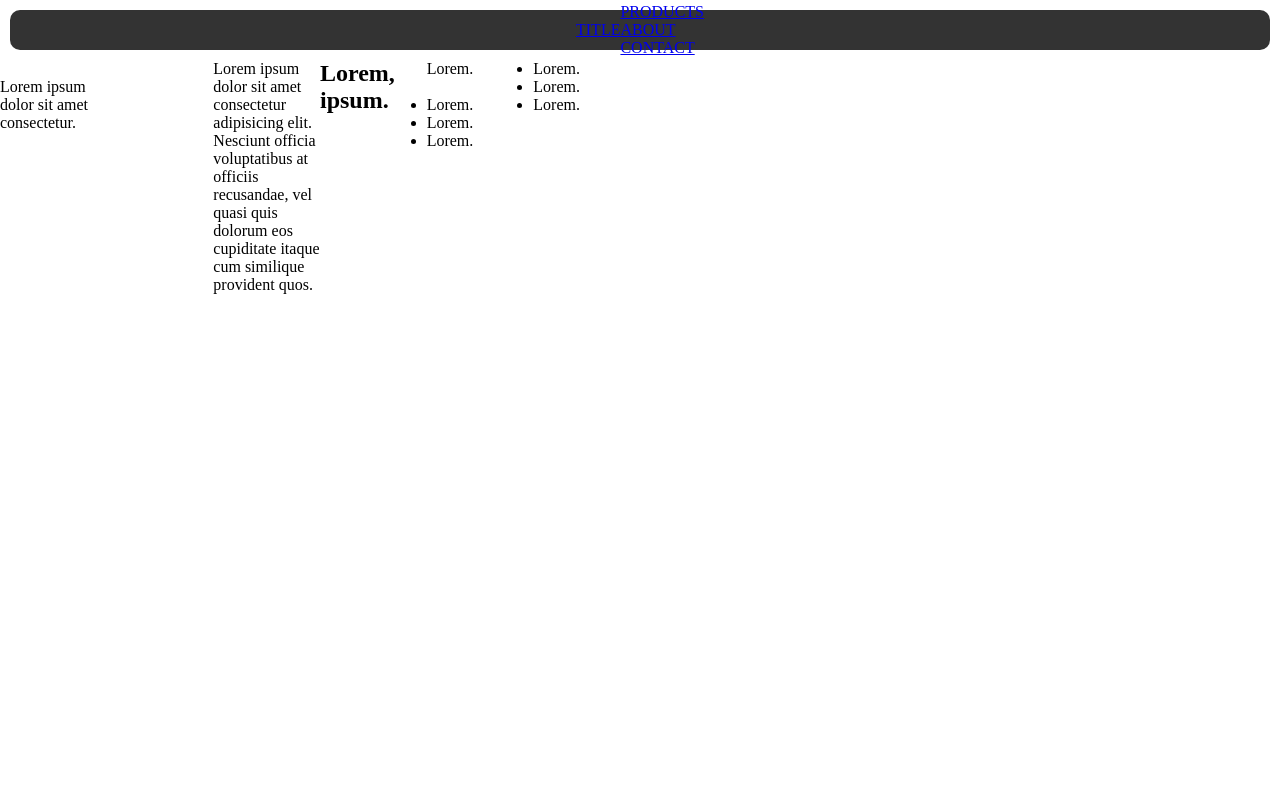
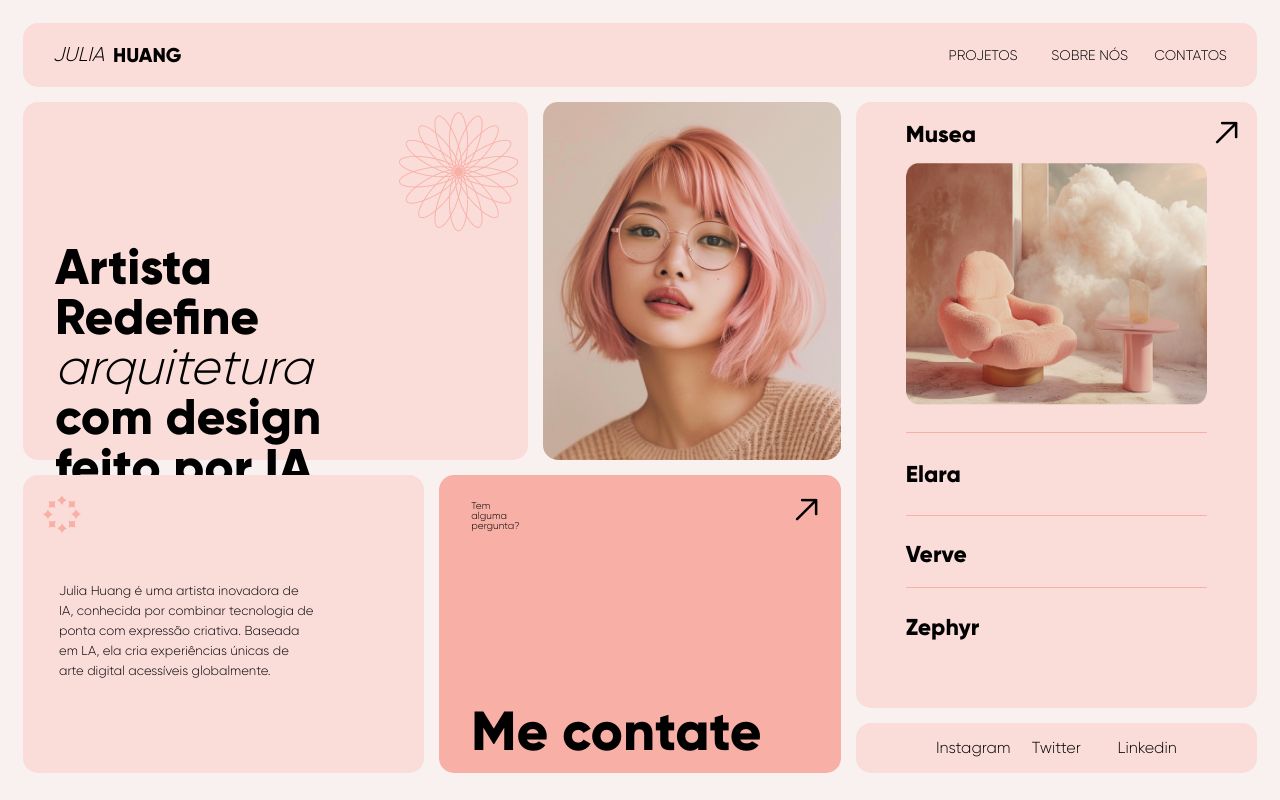
Before and after one commit to HiagoAnastacio/Pratica-gride, a plain HTML site: page index.html in a window 1280 px wide. Drawn offline with Linux system fonts and the light colour scheme.

Commit message:
Atividade_Grid

```diff
--- a/index.html
+++ b/index.html
@@ -1,5 +1,5 @@
 <!DOCTYPE html>
-<html lang="pt-BR">
+<html lang="pt-br">
 <head>
     <meta charset="UTF-8">
     <meta name="viewport" content="width=device-width, initial-scale=1.0">
@@ -7,45 +7,55 @@
     <link rel="stylesheet" href="style.css">
 </head>
 <body>
-    <nav class="cabeca">
-    <a href="#">TITLE</a>
-        <ul>
-            <li><a href="#">PRODUCTS</a></li>
-            <li><a href="#">ABOUT</a></li>
-            <li><a href="#">CONTACT</a></li>
-        </ul>
-    </nav>
-    <div class="quadra1">
-        <img src="" alt="" class="frufru">
-        <p>Lorem ipsum dolor sit amet consectetur.</p>
+    <div class="cabecalho">
+        <p id="julia">JULIA</p>
+        <p id="huang">HUANG</p>
+        <p id="projeto">Projetos</p>
+        <p id="sobre">Sobre nós</p>
+        <p id="contatos">contatos</p>
     </div>
-    <div class="ingm">
-        <img src="" alt="">
+
+    <div class="cabecalho_2">
+        <img src="img/FLOWER ICON (1).png" alt="Flor" id="fro">
+        <p id="textoflor">Artista Redefine <span id="arqui">arquitetura</span> com design feito por IA</p>
     </div>
-    <div class="txt">
-        <p>Lorem ipsum dolor sit amet consectetur adipisicing elit.
-            Nesciunt officia voluptatibus at officiis recusandae,
-            vel quasi quis dolorum eos cupiditate itaque cum similique
-            provident quos.</p>
+
+    <div class="muito_texto">
+        <p id="textocirculo">Julia Huang é uma artista inovadora de IA, conhecida
+            por combinar tecnologia de ponta com expressão criativa. Baseada em LA,
+            ela cria experiências únicas de arte digital acessíveis globalmente.</p>
+        <img src="img/CIRCLE ICON.png" alt="Circulo" id="circulo">
     </div>
-    <div class="quadra2">
-        <h2>Lorem, ipsum.</h2>
+
+    <img src="img/PORTRAIT.png" alt="" class="imagem_julia">
+
+    <div class="contato">
+        <p id="duvida">Tem alguma pergunta?</p>
+        <p id="mecontate">Me contate</p>
+        <img src="img/ARROW.png" alt="Seta" id="setacontato">
     </div>
-    <div class="quadra3ingm">
-        <p>Lorem.</p>
-        <img src="" alt="" class="ingm2">
-        <ul>
-            <li>Lorem.</li>
-            <li>Lorem.</li>
-            <li>Lorem.</li>
-        </ul>
+
+    <div class="caracteristicas">
+        <p id="musea">Musea</p>
+        <img src="img/ARROW.png" alt="seta" id="setacarac">
+
+        <img src="img/IMAGE.png" alt="sofa" id="sofa">
+
+        <div id="linha1"></div>
+        <p id="linha_texto1">Elara</p>
+
+        <div id="linha2"></div>
+        <p id="linha_texto2">Verve</p>
+
+        <div id="linha3"></div>
+        <p id="linha_texto3">Zephyr</p>
+
     </div>
-    <div class="minquadra">
-        <ul>
-            <li>Lorem.</li>
-            <li>Lorem.</li>
-            <li>Lorem.</li>
-        </ul>
+
+    <div class="redes_sociais">
+        <p id="insta">Instagram</p>
+        <p id="x">Twitter</p>
+        <p id="linkedin">Linkedin</p>
     </div>
 </body>
 </html>
--- a/style.css
+++ b/style.css
@@ -1,46 +1,285 @@
+@font-face {
+    font-family: 'Gilroy Light';
+    src: url(/gilroy-free/Gilroy-FREE/Gilroy-Light.otf);
+    font-weight: 300;
+}
+@font-face {
+    font-family: 'Gilroy EB';
+    src: url(/gilroy-free/Gilroy-FREE/Gilroy-ExtraBold.otf);
+    font-weight: 700;
+}
 *{
-    margin: 0;
     padding: 0;
 }
 body{
-    height: 100vh;
+    padding: 15px;
+    height: calc(100vh - 50px);
     display: grid;
-    grid-template-rows: repeat(12, 1fr) ;
-    grid-template-columns: repeat(12, 1fr) ;
+    grid-template-columns: repeat(12, 1fr);
+    grid-template-rows: repeat(12, 1fr);
+    background-color: #F9F1F0;
+    gap: 15px;
 }
-.cabeca{
-    margin: 10px;
-    height: 40px;
-    background-color: #333;
-    grid-area: 1 / 1/ 1/ 13;
-    border-radius: 10px;
-    display: flex;
-    justify-content: center;
-    align-items: center;
+.cabecalho{
+    background-color: #FADCD9;
+    grid-area:  1/1/1/13;
+    border-radius: 15px;
+    display: grid;
+    grid-template-columns: repeat(12, 1fr);
+    grid-template-rows: 1fr;
 }
-.cabeca li{
-    text-decoration: none;
-    color: #f4f4f4;
-    list-style: none;
+.cabecalho_2{
+    background-color: #FADCD9;
+    border-radius: 15px;
+    grid-area: 2/1/8/6;
+    display: grid;
+    grid-template-columns: repeat(5, 1fr);
+    grid-template-rows: repeat(6, 1fr);
 }
-.quadra1{
+.imagem_julia{
+    border-radius: 15px;
+    grid-area: 2/6/8/9;
+    object-fit: cover;
+    width: 100%;
+    height: 100%;
+}
+.muito_texto{
+    background-color: #FADCD9;
+    border-radius: 15px;
+    grid-area: 8/1/13/5;
+    display: grid;
+    grid-template-columns: repeat(4, 1fr);
+    grid-template-rows: repeat(6, 1fr);
+    padding: 20px 20px 20px 20px;
+}
+.contato{
+    background-color: #F8AFA6;
+    border-radius: 15px;
+    grid-area: 8/5/13/9;
+    display: grid;
+    grid-template-columns: repeat(4, 1fr);
+    grid-template-rows: repeat(4, 1fr);
+}
+.caracteristicas{
+    display: grid;
+    background-color: #FADCD9;
+    border-radius: 15px;
+    grid-area: 2/9/12/13;
+    grid-template-rows: repeat(10, 1fr);
+    grid-template-columns: repeat(8, 1fr);
+}
+.redes_sociais{
+    background-color: #FADCD9;
+    border-radius: 15px;
+    grid-area: 12/9/13/13;
+    display:grid;
+    grid-template-columns: repeat(5, 1fr);
+    grid-template-rows: 1fr;
+}
+#julia {
+    grid-area: 1/1/1/3;
+    font-family: 'Gilroy Light';
+    font-size: 20px;
+    font-style: italic;
+    font-weight: 300;
+    line-height: normal;
+    text-transform: uppercase;
+    padding-left: 30px;
+    padding-right: 0px;
+}
+#huang {
+    grid-area: 1/1/1/3;
+    font-family: 'Gilroy EB';
+    font-size: 20px;
+    font-style: normal;
+    font-weight: 700;
+    line-height: normal;
+    text-transform: uppercase;
+    padding-left: 90px;
+}
+#projeto {
+    grid-area: 1/10/1/13;
+    font-family: 'Gilroy Light';
+    font-size: 14px;
+    font-style: normal;
+    line-height: normal;
+    text-transform: uppercase;
+    padding-top: 10px;
+}
+
+#sobre {
+    grid-area: 1/11/1/13;
+    font-family: 'Gilroy Light';
+    font-size: 14px;
+    font-style: normal;
+    line-height: normal;
+    text-transform: uppercase;
+    padding-top: 10px;
+}
+
+#contatos {
+    grid-area: 1/12/1/13;
+    font-family: 'Gilroy Light';
+    font-size: 14px;
+    font-style: normal;
+    line-height: normal;
+    text-transform: uppercase;
+    padding-top: 10px;
+}
+
+#fro{
+    grid-area: 1/5/2/6;
+    padding: 10px;
 
 }
-.frufru{
+#textoflor{
+    margin: 0px;
+    padding-left: 4vh;
+    grid-area: 2/1/7/5;
+    font-family: 'Gilroy EB';
+    font-size: 50px;
+    font-weight: 700;
+    line-height: 50px;
+    text-align: left;
+}
+#arqui{
+    font-family: 'Gilroy Light';
+    font-size: 50px;
+    font-style: italic;
+    font-weight: 300;
+    line-height: 50px;
+    text-align: left;
+}
+#duvida{
+    font-family: 'Gilroy Light';
+    font-size: 10px;
+    font-weight: 300;
+    line-height: 10px;
+    padding-left: 4vh;
+    padding-top: 2vh;
 
 }
-.ingm{
+#mecontate{
+    grid-area: 4/1/5/6;
+    font-family: 'Gilroy EB';
+    font-size: 55px;
+    font-weight: 750;
+    line-height: 66px;
+    text-align: left;
+    margin: 0;
+    padding-left: 4vh;
+    padding-bottom: 1vh;
 
 }
-.txt{
-
+#setacontato{
+    grid-area: 1/4/1/4;
+    grid-column: end;
+    padding-top: 2vh;
+    padding-right: 2vh;
+    margin: 0px;
 }
-.quadra2{
-
+#textocirculo{
+    grid-area: 3/1/6/4;
+    font-family: 'Gilroy Light';
+    font-size: 13px;
+    font-weight: 300;
+    line-height: 20px;
+    text-align: left;
+    padding-left: 2vh;
+    margin: 0px;
 }
-.quadra3ingm{
-
+#circulo{
+    grid-area: 2/1/1/2;
 }
-.minquadra{
-
+#insta{
+    grid-area: 1/2/1/2;
+    font-family: 'Gilroy Light';
+    font-size: 16px;
+    font-weight: 300;
+    line-height: 18px;
 }
+#x{
+    grid-area: 1/3/1/3;
+    text-align: center;
+    font-family: 'Gilroy Light';
+    font-size: 16px;
+    font-weight: 300;
+    line-height: 18px;
+}
+#linkedin{
+    grid-area: 1/4/1/4;
+    text-align: right;
+    font-family: 'Gilroy Light';
+    font-size: 16px;
+    font-weight: 300;
+    line-height: 18px;
+}
+#linha1{
+    background-color: #F8AFA6;;
+    height: 1px;
+    width: 100%;
+    border-radius: 50px;
+    margin-top: 3.38vh;
+    grid-area: 6/2/6/8;
+}
+#linha2{
+    background-color: #F8AFA6;;
+    height: 1px;
+    width: 100%;
+    border-radius: 50px;
+    margin-top: 6.2vh;
+    grid-area: 7/2/7/8;
+}
+#linha3{
+    background-color: #F8AFA6;;
+    height: 1px;
+    width: 100%;
+    border-radius: 50px;
+    grid-area: 9/2/9/8;
+}
+#musea{
+    font-family: 'Gilroy EB';
+    font-size: 23px;
+    font-weight: 500;
+    line-height: 16px;
+    margin: 0px;
+    padding-top: 3vh;
+    grid-area: 1/2/1/4;
+}
+#setacarac{
+    grid-area: 1/8/1/9;
+    text-align: right;
+    padding-right: 1.5vh;
+    padding-top: 1.5vh;
+}
+#sofa{
+    grid-area: 2/2/6/8;
+    width: 100%;
+    height: 100%;
+}
+#linha_texto1{
+    grid-area: 7/2/7/8;
+    font-family: 'Gilroy EB';
+    font-size: 23px;
+    font-weight: 500;
+    line-height: 16px;
+    margin: 0px;
+}
+#linha_texto2{
+    grid-area: 8/2/8/8;
+    font-family: 'Gilroy EB';
+    font-size: 23px;
+    font-weight: 500;
+    line-height: 16px;
+    margin: 0px;
+    margin-top: 2.5vh;
+}
+#linha_texto3{
+    grid-area: 9/2/9/8;
+    font-family: 'Gilroy EB';
+    font-size: 23px;
+    font-weight: 500;
+    line-height: 16px;
+    margin: 0px;
+    margin-top: 4vh;
+}
```
Also changed, not shown: gilroy-free/Gilroy-FREE/Gilroy-ExtraBold.otf (added), gilroy-free/Gilroy-FREE/Gilroy-Light.otf (added), img/ARROW.png (added), img/CIRCLE ICON.png (added), img/FLOWER ICON (1).png (added), img/IMAGE.png (added), img/PORTRAIT.png (added), 2 other files.
